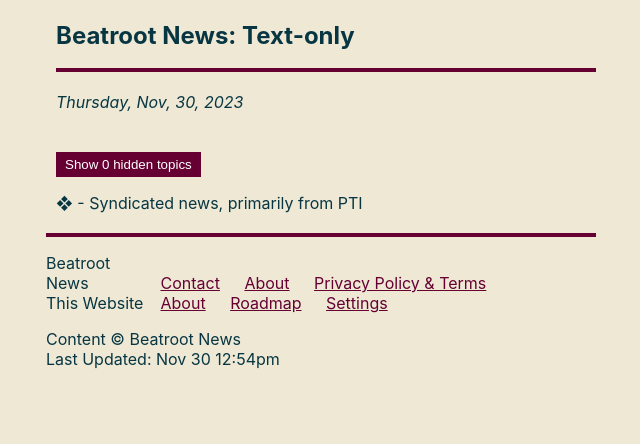
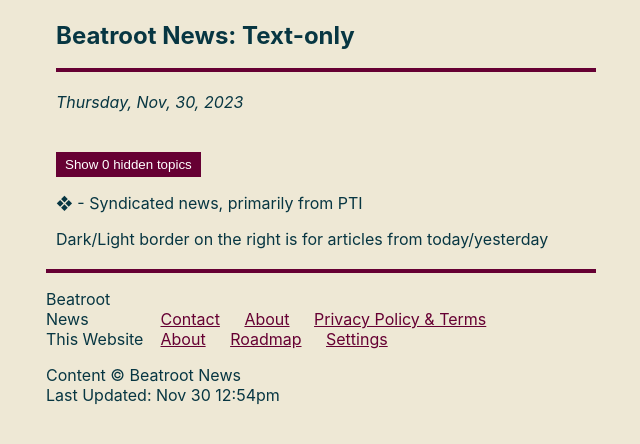
Before and after one commit to captn3m0/news, a Jekyll site: the page built from index.html, in a window 1280 px wide. Shown: the top 444 px of the page, without its empty margins (319-959 px from the left). Built offline with Jekyll 4.4.1, drawn with Linux system fonts in a browser that asks for light colours; cached includes are drawn as plain includes.

```diff
--- a/index.html
+++ b/index.html
@@ -25,4 +25,5 @@
 <br><button id="hidden-notifier">Show <span id="hidden-count"></span> hidden topics</button>
 
 <p>❖ - Syndicated news, primarily from PTI</p>
+<p>Dark/Light border on the right is for articles from today/yesterday</p>
 </div>
```
